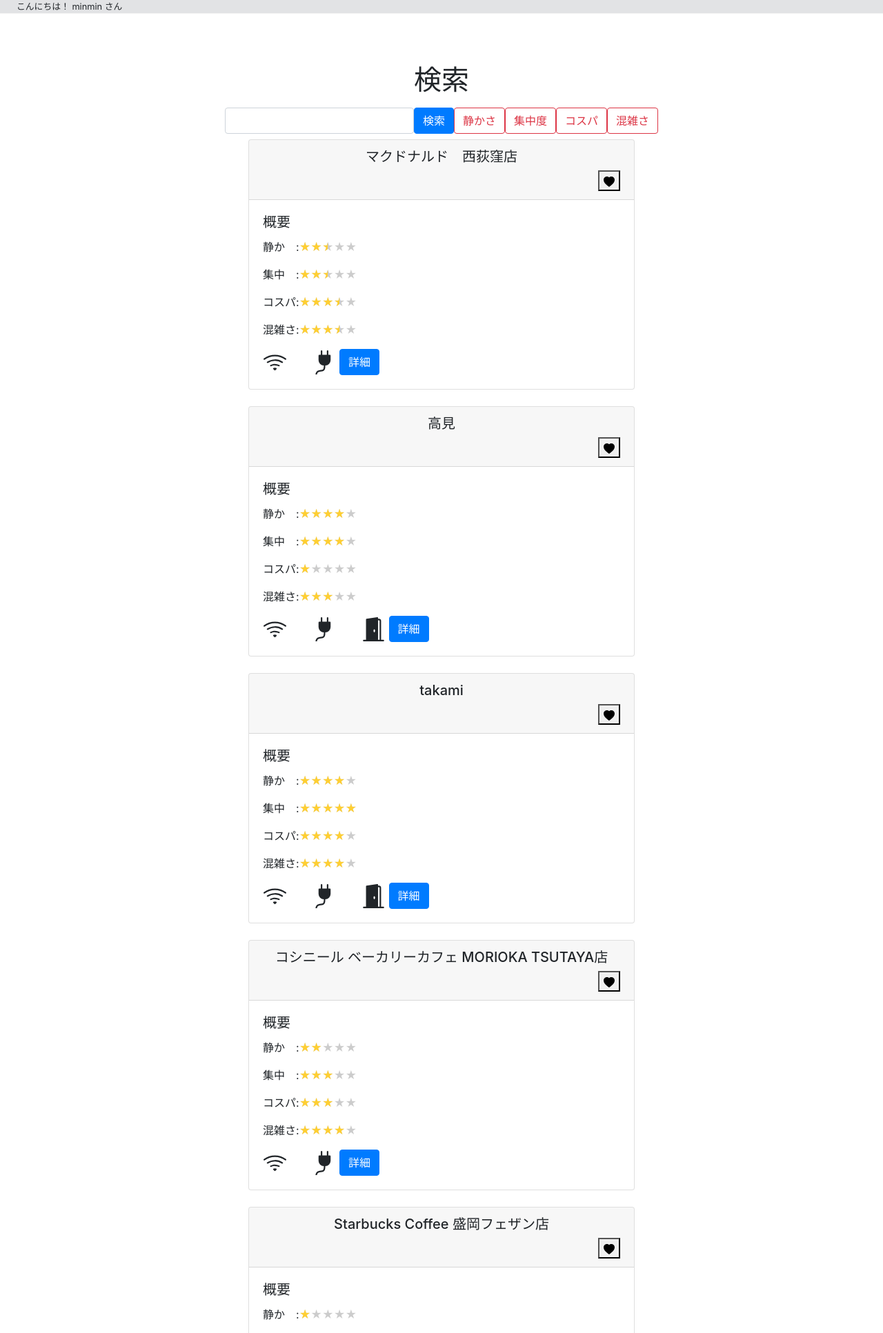
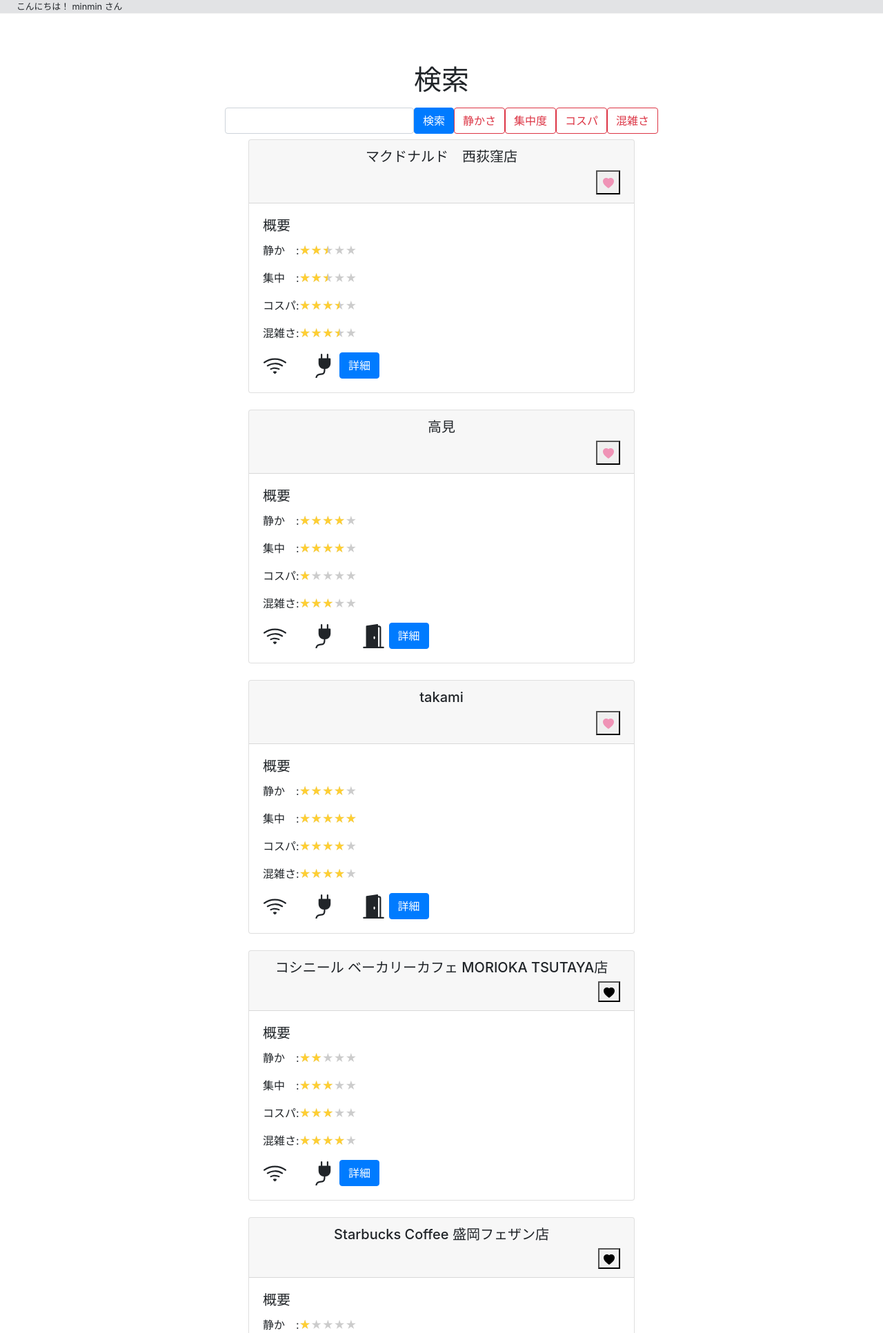
Before and after one commit to piyorin-hub/cocomana, a Django app: page /search/ in a window 1280 px wide. Shown: the part 56-1989 px from the top of the page at 69% size. Run offline with Django 3.2, Linux system fonts and the light colour scheme; a user stored in the database is signed in; data comes from the database, SQL or seed files in the repository; some libraries are stand-ins or nearby versions.

Commit message:
search更新

```diff
--- a/src/search/templates/search/index.html
+++ b/src/search/templates/search/index.html
@@ -31,11 +31,11 @@
 
     <div><form method="post" action="{% url 'search:favorite' place.pk %}">
         {% if place.place_id in favos %}
-          <button style="float: right; ;" type="submit" name="button" style="color: #EF93B6; width: 35px; height: 35px;" onClick="window.alert('削除しました。')"><svg xmlns="http://www.w3.org/2000/svg" width="16" height="16" fill="currentColor" class="bi bi-heart-fill" viewBox="0 0 16 16 ">
+          <button type="submit" name="button" onClick="window.alert('削除しました。')" style="color: #EF93B6; width: 35px; height: 35px; float: right;" ><svg xmlns="http://www.w3.org/2000/svg" width="16" height="16" fill="currentColor" class="bi bi-heart-fill" viewBox="0 0 16 16 ">
             <path fill-rule="evenodd" d="M8 1.314C12.438-3.248 23.534 4.735 8 15-7.534 4.736 3.562-3.248 8 1.314z"/></svg></button>
           {% csrf_token %}
         {% else %}
-        <button style="float: right; ;" type="submit" name="button" onClick="window.alert('お気に入りに追加しました。')"><svg xmlns="http://www.w3.org/2000/svg" width="16" height="16" fill="currentColor" class="bi bi-heart-fill" viewBox="0 0 16 16">
+        <button style="float: right; ;" type="submit" name="button"><svg xmlns="http://www.w3.org/2000/svg" width="16" height="16" fill="currentColor" class="bi bi-heart-fill" viewBox="0 0 16 16">
           <path fill-rule="evenodd" d="M8 1.314C12.438-3.248 23.534 4.735 8 15-7.534 4.736 3.562-3.248 8 1.314z"/></svg></button>
           {% csrf_token %}
         {% endif %}
```
